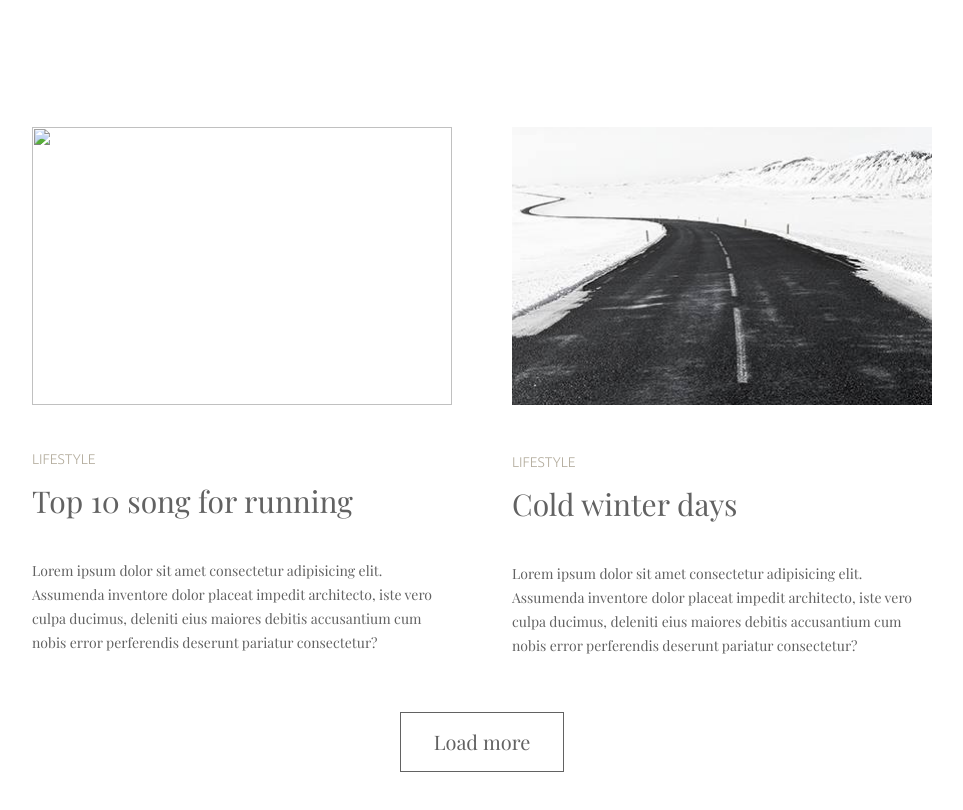
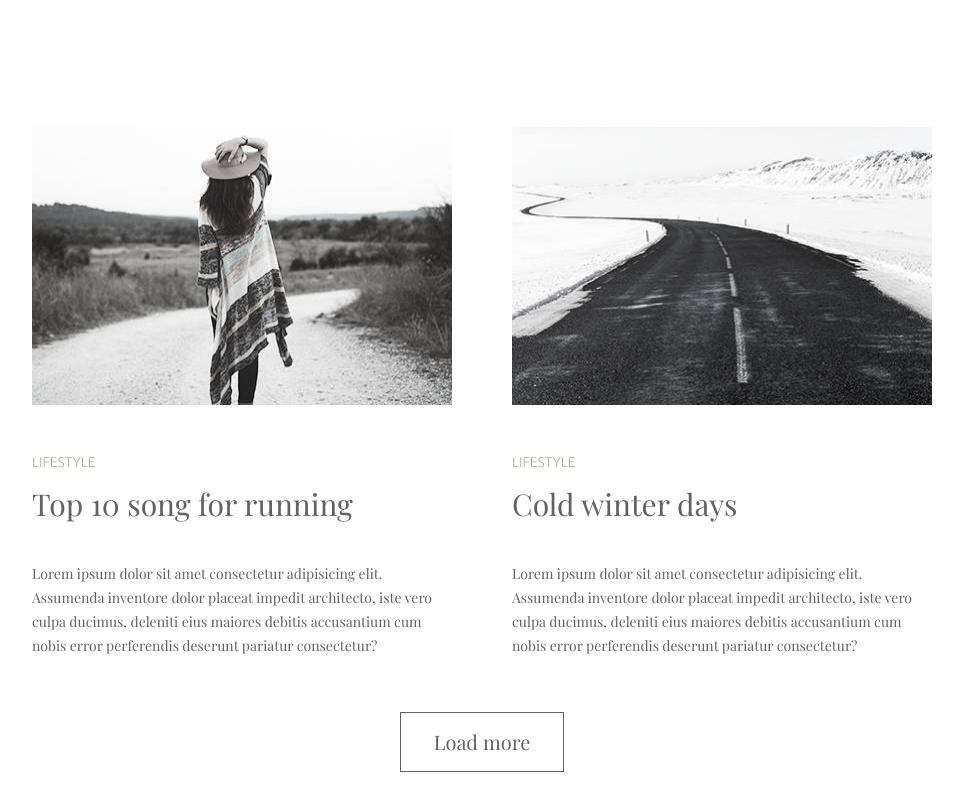
Before and after one commit to SofiiaIrfan/goit-markup-hw-04-blog, a plain HTML site: page index.html in a window 1280 px wide. Shown: the part 1343-2153 px from the top of the page, without its empty margins (158-1121 px from the left). Drawn offline with nearby package versions, Linux system fonts and the light colour scheme.

Commit message:
Add files via upload

```diff
--- a/index.html
+++ b/index.html
@@ -76,7 +76,7 @@
               </p>
             </li>
             <li class="feature-list-item">
-              <img src="./images/image5.jpg.jpg" width="420"
+              <img src="./images/image5.jpg" width="420"
               height="278" alt="" />
               <p class="classification">LIFESTYLE</p>
               <h2 class="title">Top 10 song for running</h2>
```
